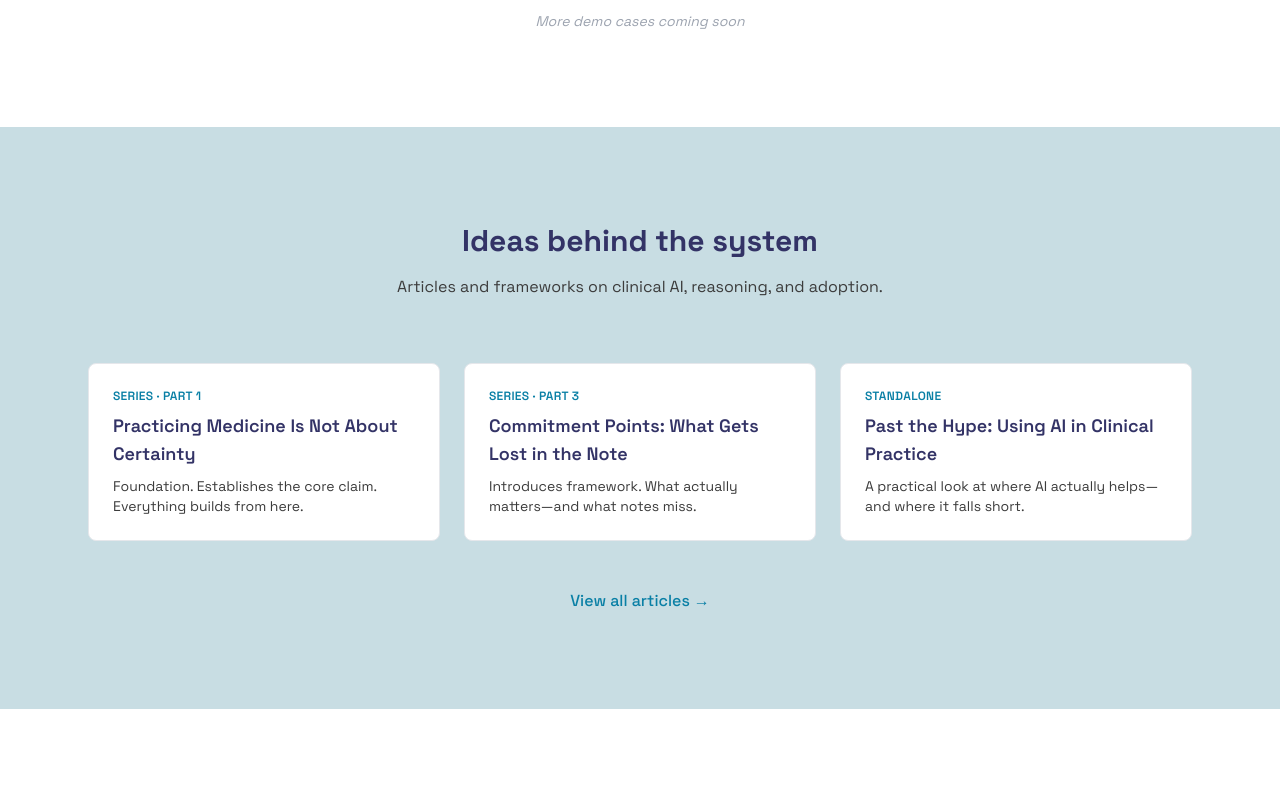
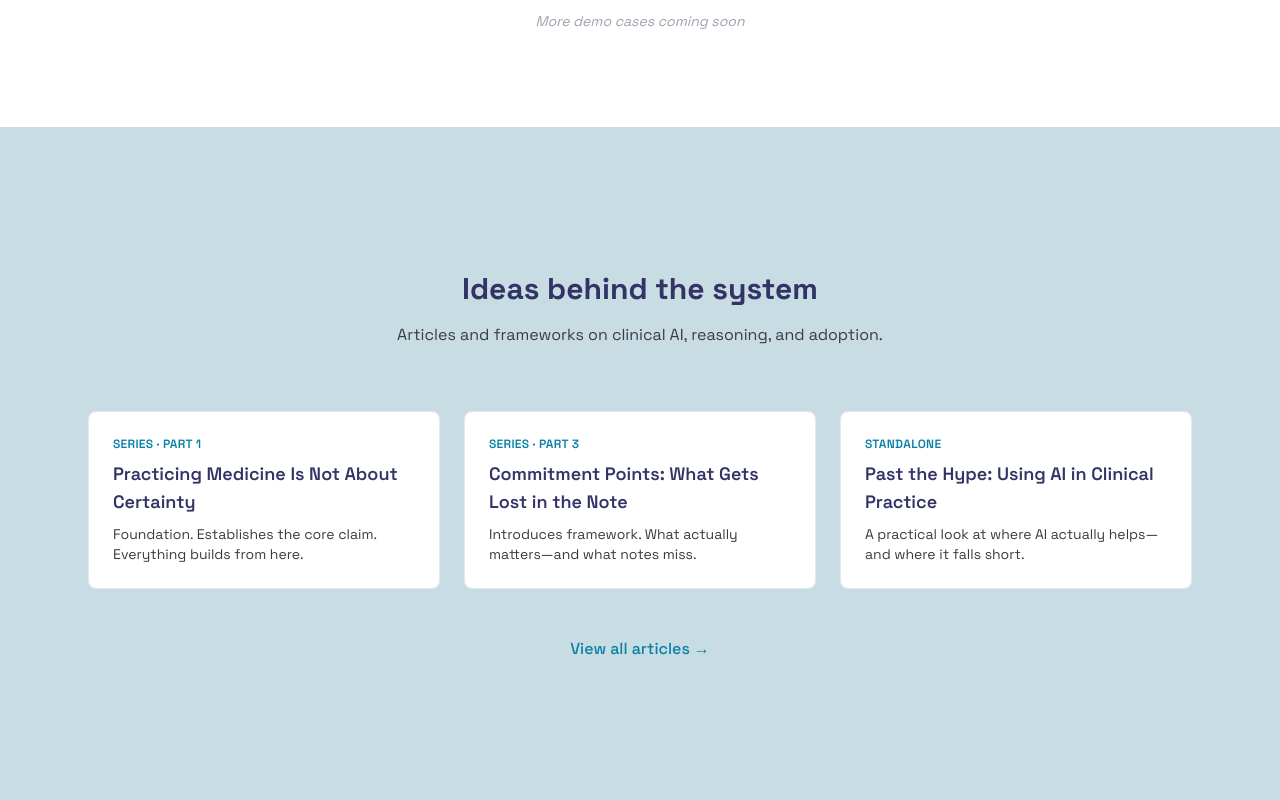
Before and after one commit to arbroadbent/themdmind, a Next.js app: page /en in a window 1280 px wide. Shown: the part 2860-3660 px from the top of the page. Built offline with nearby package versions, Linux system fonts and the light colour scheme.

Commit message:
Update Articles.tsx

```diff
--- a/src/app/[locale]/components/Articles.tsx
+++ b/src/app/[locale]/components/Articles.tsx
@@ -21,7 +21,7 @@ export default function Articles() {
   ]
 
   return (
-    <section id="articles" className="py-24 bg-background-secondary">
+    <section id="articles" className="py-36 bg-background-secondary">
       <div className="max-w-6xl mx-auto px-6">
         <div className="text-center mb-16">
           <h2 className="text-3xl font-bold text-primary mb-4">
```
